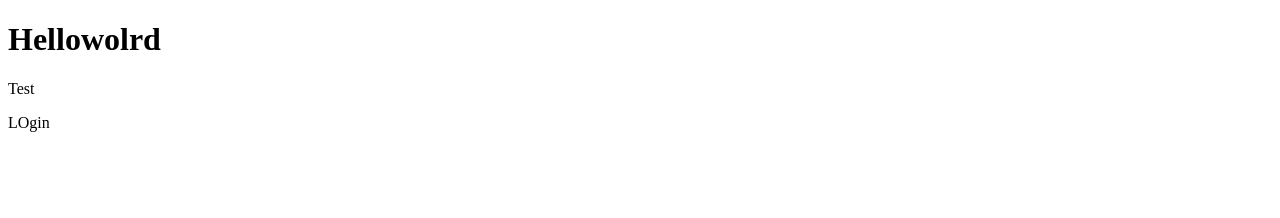
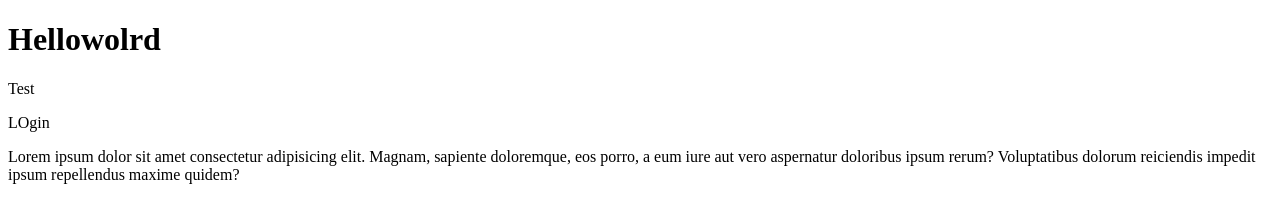
Before and after one commit to banana-meow/GIt-test, a plain HTML site: page index.html in a window 1280 px wide. Drawn offline with Linux system fonts and the light colour scheme.

Commit message:
Update index.html
add text lorem

```diff
--- a/index.html
+++ b/index.html
@@ -1,13 +1,19 @@
 <!DOCTYPE html>
 <html lang="en">
+
 <head>
     <meta charset="UTF-8">
     <meta name="viewport" content="width=device-width, initial-scale=1.0">
     <title>Ecom_merch_mu</title>
 </head>
+
 <body>
-        <h1>Hellowolrd</h1>
-        <p>Test</p>
-        <form action="POST">LOgin</form>
+    <h1>Hellowolrd</h1>
+    <p>Test</p>
+    <form action="POST">LOgin</form>
+    <p>Lorem ipsum dolor sit amet consectetur adipisicing elit. Magnam, sapiente doloremque, eos porro, a eum iure aut
+        vero aspernatur doloribus ipsum rerum? Voluptatibus dolorum reiciendis impedit ipsum repellendus maxime quidem?
+    </p>
 </body>
+
 </html>
```
